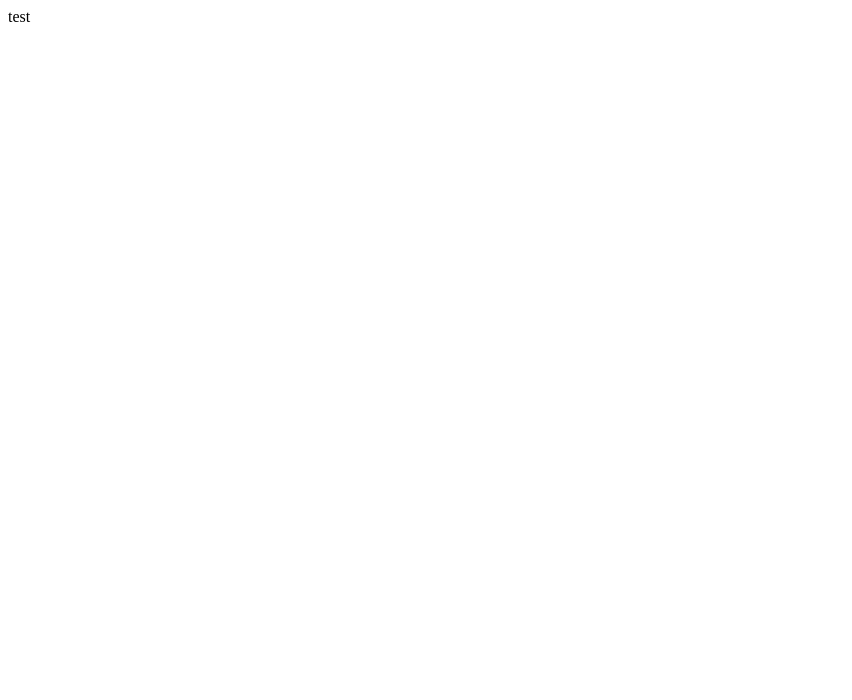
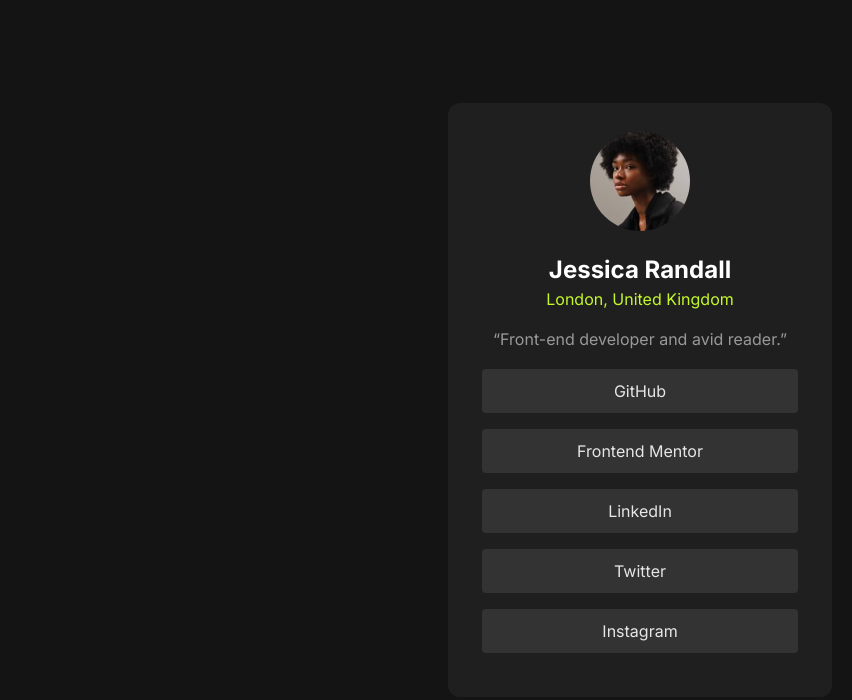
Before and after one commit to braginskyvdv-png/Social-links-profile, a plain HTML site: page index.html in a window 1280 px wide. Shown: the whole page, without its empty margins (0-852 px from the left). Drawn offline with Linux system fonts and the light colour scheme.

Commit message:
updated solution

```diff
--- a/index.html
+++ b/index.html
@@ -3,9 +3,37 @@
   <head>
     <meta charset="UTF-8" />
     <meta name="viewport" content="width=device-width, initial-scale=1.0" />
-    <title>Document</title>
+    <!-- displays site properly based on user's device -->
+
+    <link
+      rel="icon"
+      type="image/png"
+      sizes="32x32"
+      href="./assets/images/favicon-32x32.png"
+    />
+
+    <title>Frontend Mentor | Social links profile</title>
+    <link rel="stylesheet" href="styles.css" />
   </head>
   <body>
-    <div>test</div>
+    <div class="social-links-container">
+      <header>
+        <img
+          class="avatar"
+          src="/assets/images/avatar-jessica.jpeg"
+          alt="portrait of woman"
+        />
+        <h2 class="name">Jessica Randall</h2>
+        <p class="location">London, United Kingdom</p>
+        <q>Front-end developer and avid reader.</q>
+      </header>
+      <ul>
+        <li><a href="">GitHub</a></li>
+        <li><a href="">Frontend Mentor</a></li>
+        <li><a href="">LinkedIn</a></li>
+        <li><a href="">Twitter</a></li>
+        <li><a href="">Instagram</a></li>
+      </ul>
+    </div>
   </body>
 </html>
--- /dev/null
+++ b/styles.css
@@ -0,0 +1,87 @@
+@import url('https://fonts.googleapis.com/css2?family=Inter:ital,opsz,wght@0,14..32,100..900;1,14..32,100..900&family=Manrope:wght@200..800&display=swap');
+
+* {
+    margin: 0;
+    padding: 0;
+    box-sizing: border-box;
+    font-family: "Inter", sans-serif;
+}
+
+body {
+    background-color: hsl(0, 0%, 8%);
+    display: flex;
+    align-items: center;
+    justify-content: center;
+    height: 100vh;
+
+    padding: clamp(1rem, 3vw, 1.5rem);
+}
+
+.social-links-container {
+    background-color: hsl(0, 0%, 12%);
+
+    text-align: center;
+
+    width: 100%;
+    max-width: 384px;
+
+    margin: 0 auto;
+    border-radius: 12px;
+    padding: 1.75rem 1.50rem;
+}
+
+.avatar {
+    border-radius: 50%;
+    max-width: 100px;
+    width: 30vw;
+    height: auto;
+
+    margin-bottom: 1.25rem;
+}
+
+.name {
+    color: hsl(0, 0%, 100%);
+    margin-bottom: 5px;
+}
+
+.location {
+    color: hsl(75, 94%, 57%);
+    margin-bottom: 20px;
+}
+
+q {
+    color: hsl(0, 0%, 60%);
+}
+
+header {
+    margin-bottom: 20px;
+}
+
+ul {
+  list-style: none;
+  margin: 0 auto;
+  padding: 0;
+  width: 100%;
+  max-width: 344px;
+}
+
+li {
+  margin: 1rem 0;
+}
+
+a {
+  display: block;
+  width: auto;
+  margin: 0 10px;
+  padding: 0.75rem;
+  background: hsl(0, 0%, 20%);
+  color: hsl(0, 0%, 90%);
+  text-align: center;
+  text-decoration: none;
+  border-radius: 4px;
+}
+
+a:hover {
+    color: hsl(0, 0%, 95%);
+    background: hsl(0, 0%, 30%);
+}
```
Also changed, not shown: assets/images/avatar-jessica.jpeg (added), assets/images/favicon-32x32.png (added).
